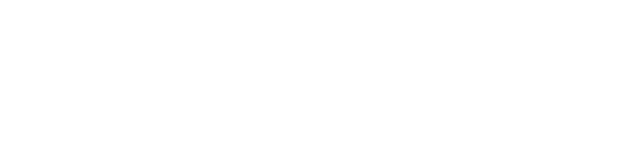
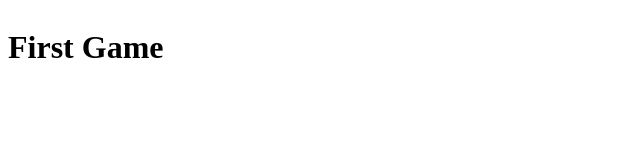
Before and after one commit to Gracekkkkk/First-Website, a plain HTML site: page index.html in a window 1280 px wide. Shown: the whole page, without its empty margins (0-640 px from the left). Drawn offline with Linux system fonts and the light colour scheme.

Commit message:
Addex some items to start work

```diff
--- a/index.html
+++ b/index.html
@@ -4,8 +4,10 @@
     <meta charset="UTF-8">
     <meta name="viewport" content="width=device-width, initial-scale=1.0">
     <title>Advanced game</title>
+    <link rel="stylesheet" href="style.css">
 </head>
 <body>
-
+    <h1>First Game</h1>
+    <script src="JavaScript/index.js"></script>
 </body>
 </html>
--- /dev/null
+++ b/style.css
@@ -0,0 +1,4 @@
+*{
+    align-items: center;
+    align-content: center;
+}
```
Also changed, not shown: JavaScript/index.js (added).
